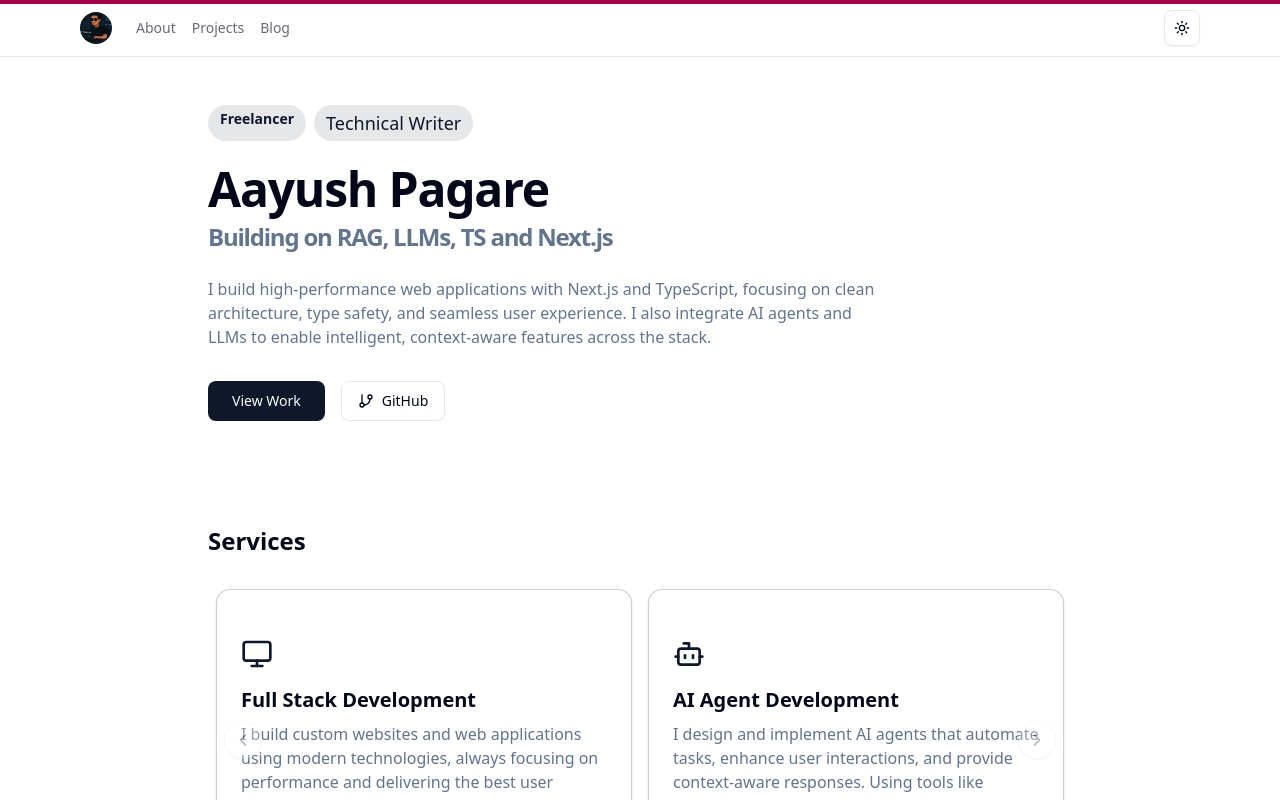
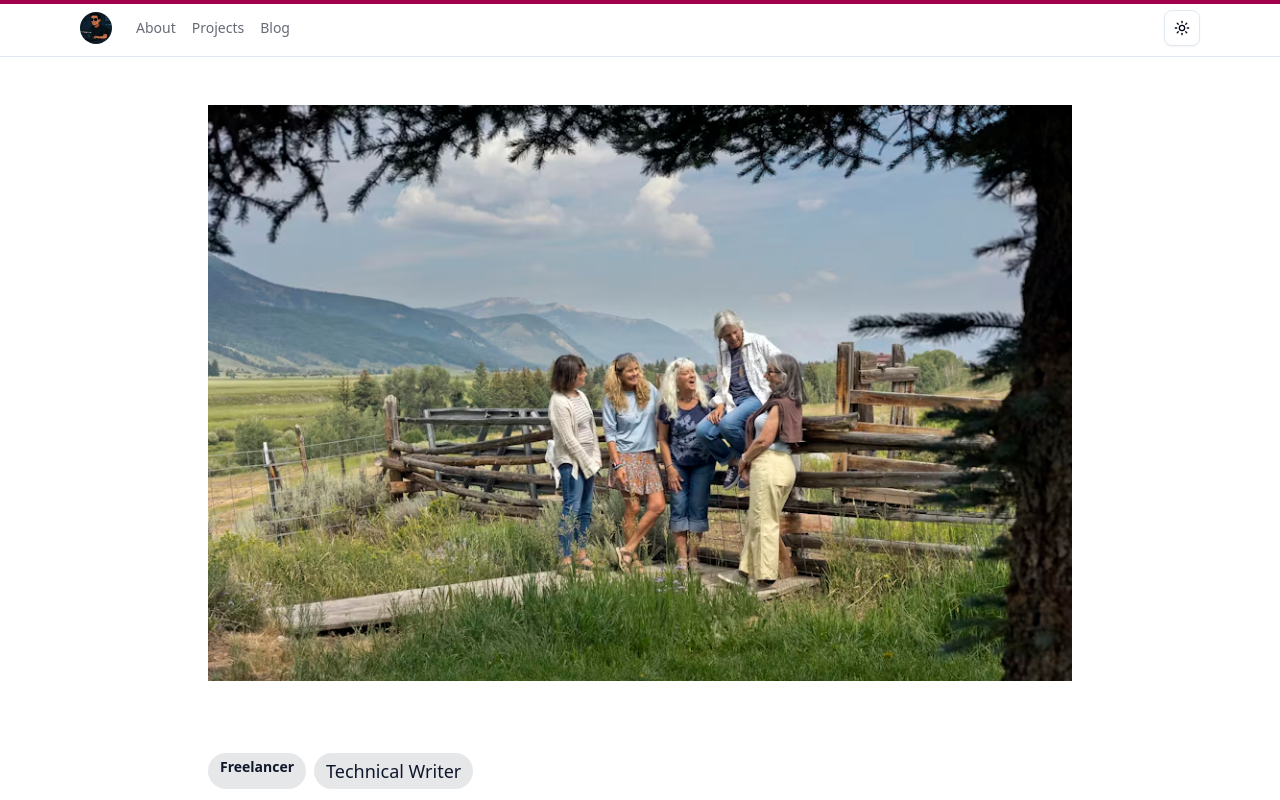
Before and after one commit to aayushpagare21-compcoder/apblog, a Next.js app: page / in a window 1280 px wide. Shown: the top 800 px of the page. Built offline with nearby package versions, Linux system fonts and the light colour scheme.

Commit message:
push image changes

```diff
--- a/components/landing/index.tsx
+++ b/components/landing/index.tsx
@@ -10,6 +10,7 @@ import { Button } from "@/components/ui/button";
 import { Post, Project } from "@/lib/types";
 import { RevealSection } from "../reveal-section";
 import Hero from "./hero";
+import HeroImage from "./hero-image";
 
 export const LandingComponent = ({
   featuredProjects,
@@ -29,7 +30,7 @@ export const LandingComponent = ({
       />
 
       <div className="max-w-4xl mx-auto px-4 py-12 space-y-9 md:space-y-18">
-         {/* <HeroImage /> */}
+         <HeroImage />
 
          <RevealSection>
           <Hero />
```
